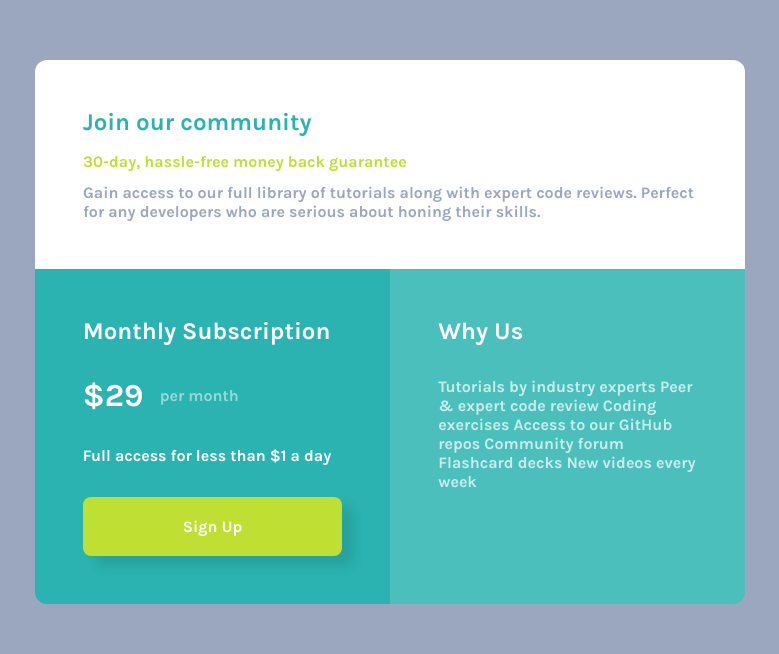
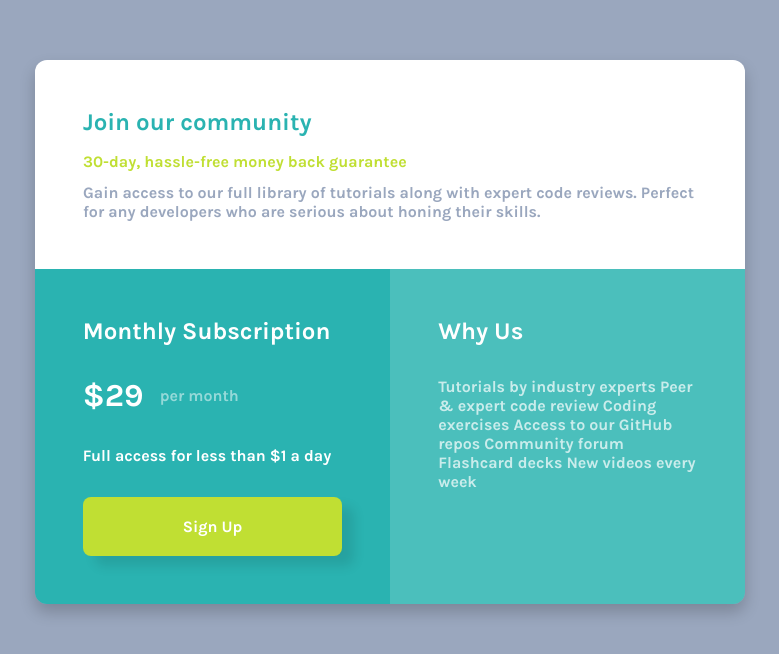
Before and after one commit to GOMEZz157/simple-grid-component, a plain HTML site: page index.html in a window 1280 px wide. Shown: the part 132-786 px from the top of the page, without its empty margins (250-1029 px from the left). Drawn offline with Linux system fonts and the light colour scheme.

Commit message:
box shadow no card

```diff
--- a/styles/style.css
+++ b/styles/style.css
@@ -102,6 +102,8 @@ main{
     align-items: center;
     justify-content: center;
     flex-direction: column;
+    border-radius: .75rem;
+    box-shadow: 0px 8px 16px rgba(0, 0, 0, 0.2); /* Adiciona o box-shadow */
 
 
 }
```
